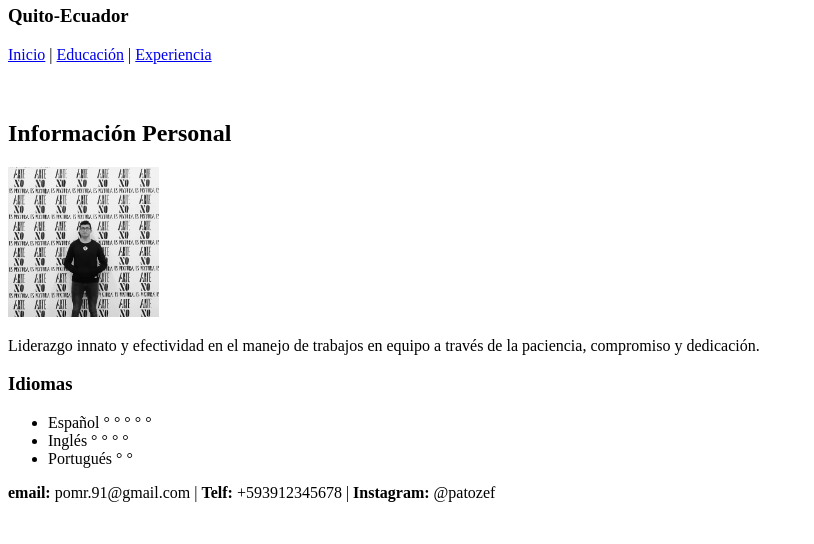
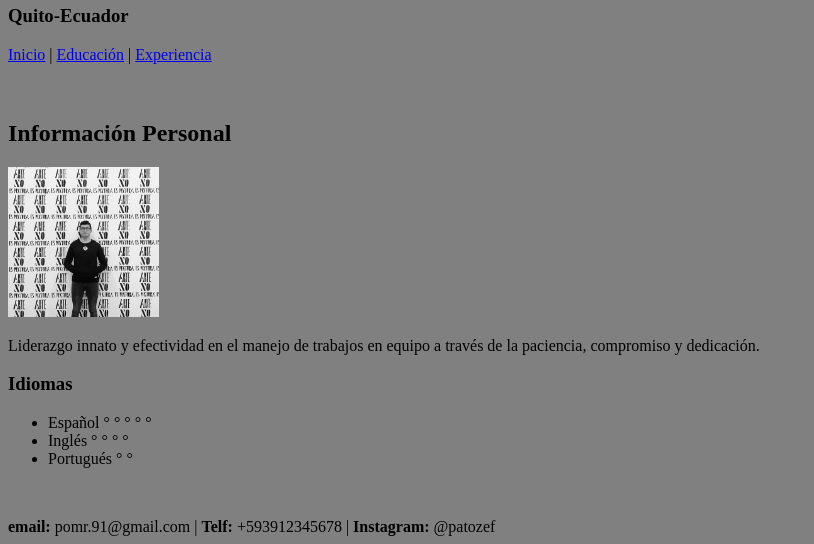
Before and after one commit to patozef91/Fundamentos-HTML_Patricio_Maldonado, a plain HTML site: page index.html in a window 1280 px wide. Shown: the part 638-1182 px from the top of the page, without its empty margins (0-814 px from the left). Before the commit the page ends 1148 px from the top, so only its background shows below. Drawn offline with Linux system fonts and the light colour scheme.

Commit message:
Selectores en CSS

```diff
--- /dev/null
+++ b/css/master.css
@@ -0,0 +1,7 @@
+body{
+  background-color: gray;
+}
+
+footer{
+  margin-top: 50px;
+}
--- a/index.html
+++ b/index.html
@@ -4,6 +4,7 @@
     <meta charset="utf-8">
     <meta name="viewport" content="width=device-width, user-scalable:no">
     <meta name="description" content="Proyecto de Fundamentos de HTML- Hoja de Vida">
+    <link rel="stylesheet" href="css/master.css">
     <title>Hoja de Vida</title>
   </head>
   <body>
```
